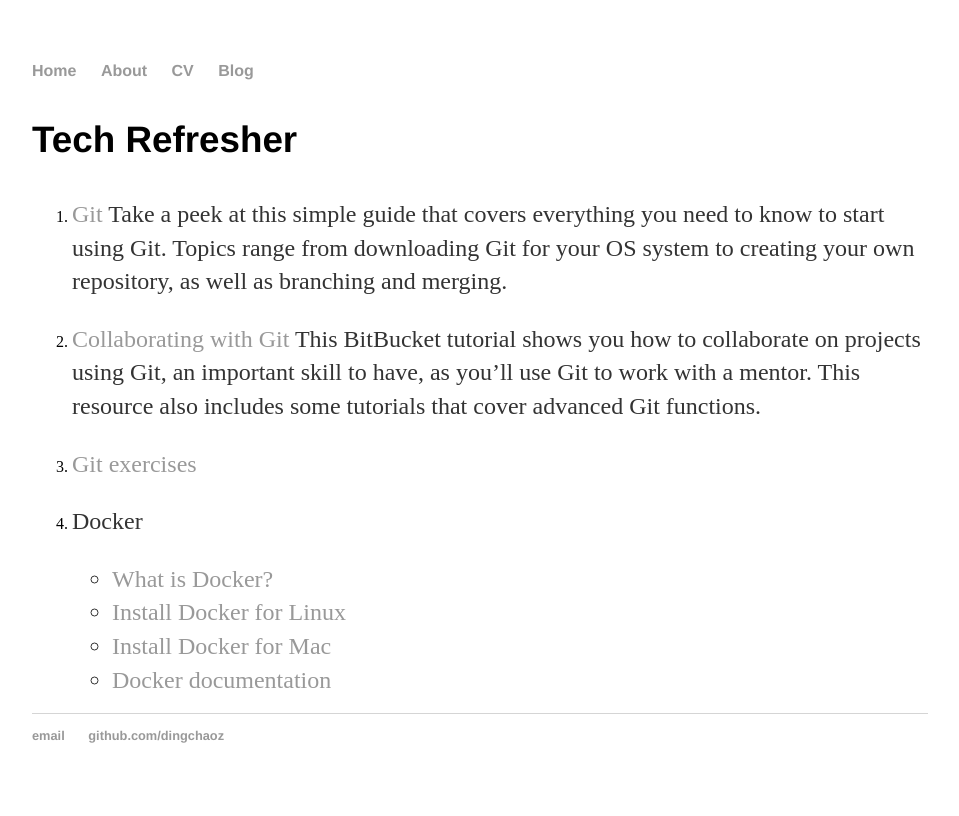
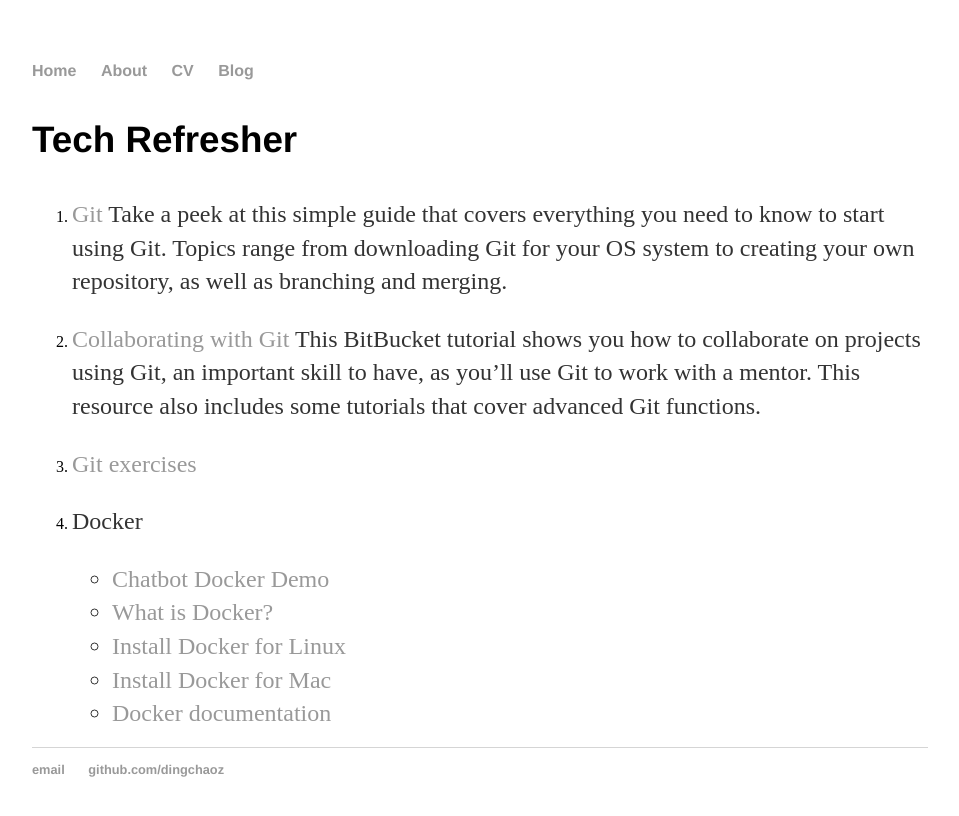
Before and after one commit to dingchaoz/dingchaoz.github.io, a Jekyll site: the page built from blog/week2.md, in a window 1280 px wide. Shown: the top 816 px of the page, without its empty margins (160-1119 px from the left). Built offline with Jekyll 4.4.1, drawn with Linux system fonts in a browser that asks for light colours; our own code applies the rules of GitHub Pages for plain Markdown files.

Commit message:
Update week2.md

```diff
--- a/blog/week2.md
+++ b/blog/week2.md
@@ -10,6 +10,7 @@ This BitBucket tutorial shows you how to collaborate on projects using Git, an i
 
 
 4. Docker
+   - [Chatbot Docker Demo](https://github.com/dingchaozhang-tc/chatbot_docker)
    - [What is Docker?](https://opensource.com/resources/what-docker)
    - [Install Docker for Linux](https://docs.docker.com/install/linux/docker-ce/ubuntu/)
    - [Install Docker for Mac](https://docs.docker.com/docker-for-mac/install/)
```
